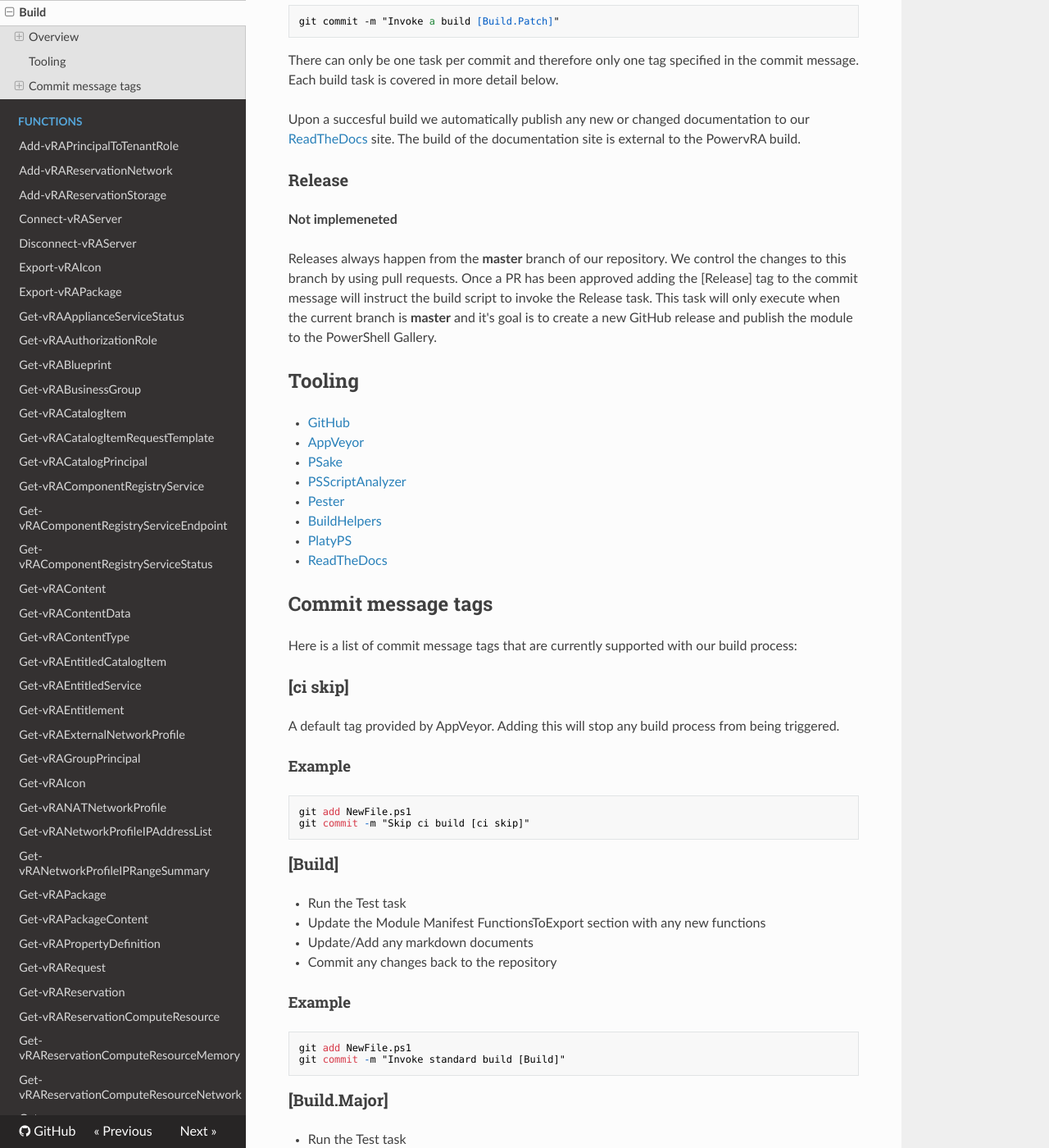
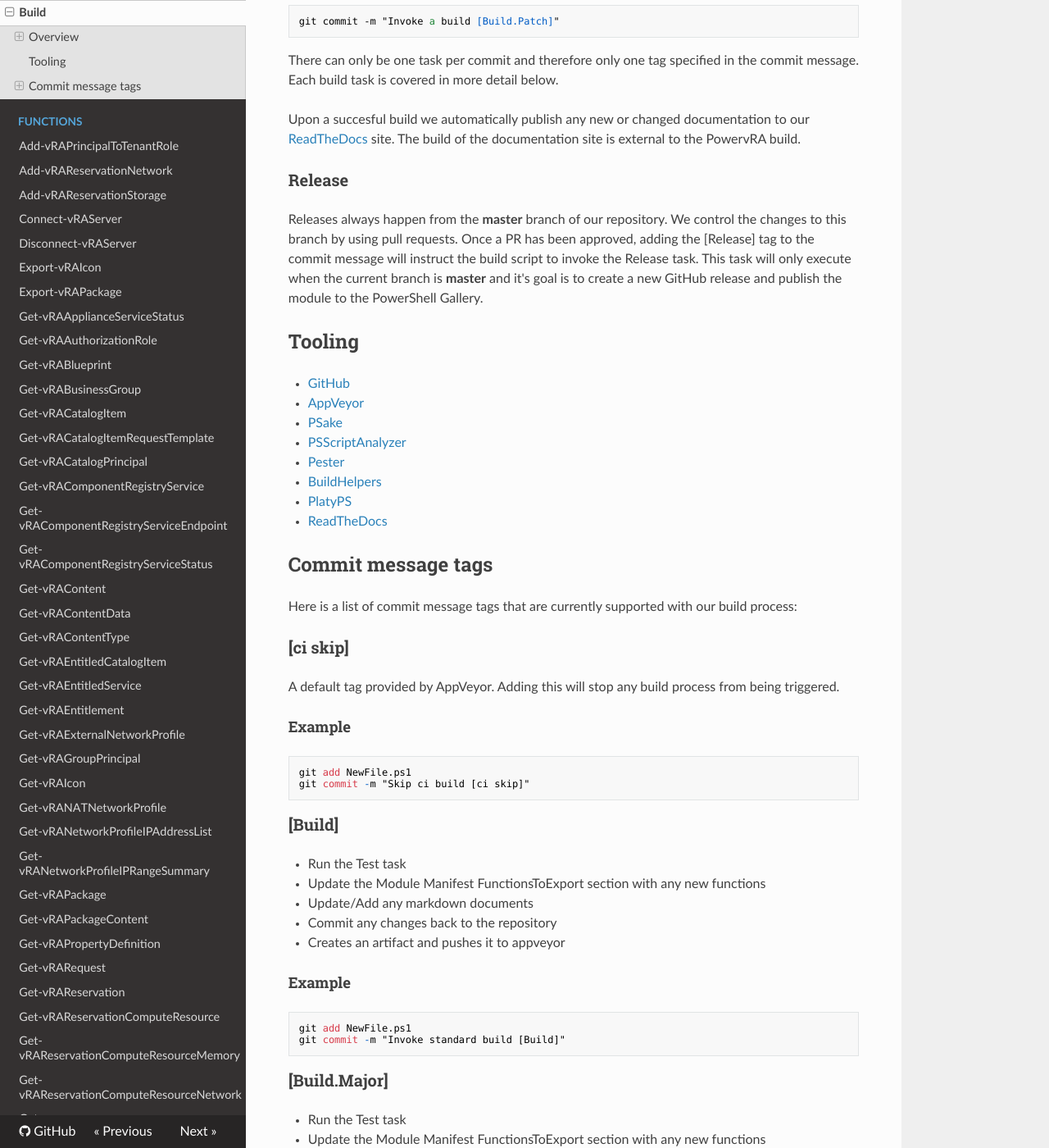
Before and after one commit to jakkulabs/PowervRA, an MkDocs documentation site: the page built from docs/build.md, in a window 1280 px wide and 1400 px high, scrolled down 726 px. Shown: the whole window at 82% size. Built offline with MkDocs 1.6.1, drawn with Linux system fonts in a browser that asks for light colours; nearby versions of some CDN libraries; old or Windows-style settings are respelled for this version of MkDocs; some of the changed text lies outside the part shown.

Commit message:
adds new steps and removes not implemented text [build]

````diff
--- a/docs/build.md
+++ b/docs/build.md
@@ -31,9 +31,7 @@ documentation site is external to the PowervRA build.
 
 ### Release
 
-**Not implemeneted**
-
-Releases always happen from the **master** branch of our repository. We control the changes to this branch by using pull requests. Once a PR has been approved adding the
+Releases always happen from the **master** branch of our repository. We control the changes to this branch by using pull requests. Once a PR has been approved, adding the
 [Release] tag to the commit message will instruct the build script to invoke the Release task. This task will only execute when the current branch is **master** and it's goal
 is to create a new GitHub release and publish the module to the PowerShell Gallery.
 
@@ -67,6 +65,7 @@ git commit -m "Skip ci build [ci skip]"
 * Update the Module Manifest FunctionsToExport section with any new functions
 * Update/Add any markdown documents
 * Commit any changes back to the repository
+* Creates an artifact and pushes it to appveyor
 
 #### Example
 ```
@@ -83,6 +82,7 @@ git commit -m "Invoke standard build [Build]"
 * Infremement the Major version of appveyor.yml
 * Update the CHANGELOG.md from RELEASE.md
 * Commit any changes back to the repository
+* Creates an artifact and pushes it to appveyor
 
 #### Example
 ```
@@ -99,6 +99,7 @@ git commit -m "Build and incremement the Major version of the module [Build.Majo
 * Infremement the Minor version of appveyor.yml
 * Update the CHANGELOG.md from RELEASE.md
 * Commit any changes back to the repository
+* Creates an artifact and pushes it to appveyor
 
 #### Example
 ```
@@ -115,6 +116,7 @@ git commit -m "Build and incremement the Minor version of the module [Build.Mino
 * Infremement the Patch version of appveyor.yml
 * Update the CHANGELOG.md from RELEASE.md
 * Commit any changes back to the repository
+* Creates an artifact and pushes it to appveyor
 
 #### Example
 ```
@@ -124,11 +126,11 @@ git commit -m "Build and incremement the Patch version of the module [Build.Patc
 
 ### [Release]
 
-**Not implemented**
-
 * Will only run on the Master branch
+* Creates an asset and pushes it to appveyor
 * Creates GitHub tag and release with an asset
 * Publish the module to the PowerShellGallery
+* Creates an artifact and pushes it to appveyor
 
 #### Example
 ```
````
